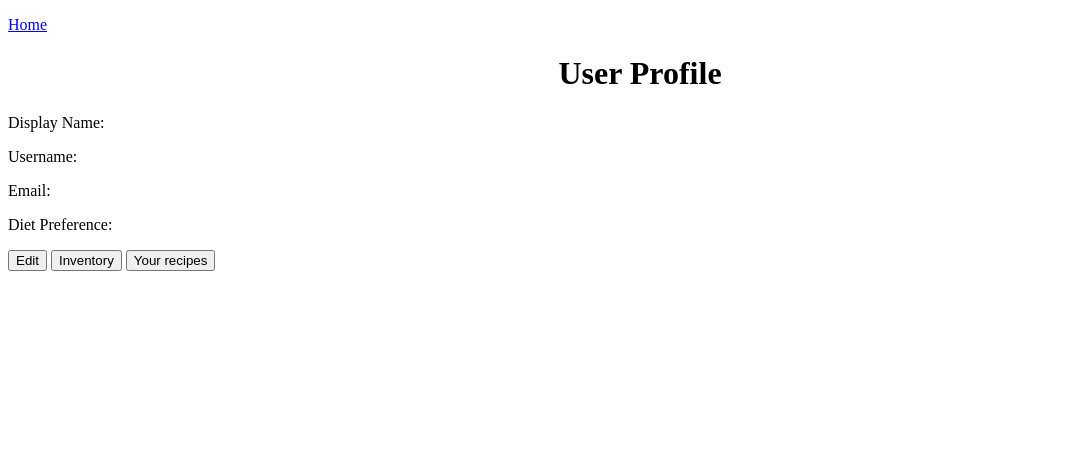
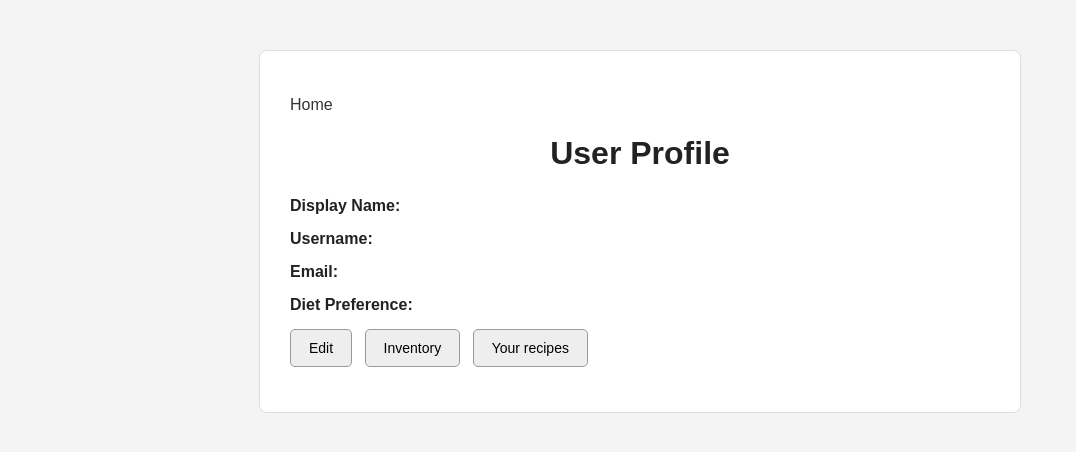
Before and after one commit to prathamshah2207/pantry-app, a website: page user/user_profile.html in a window 1280 px wide. Shown: the whole page, without its empty margins (0-1076 px from the left). Drawn offline with Linux system fonts and the light colour scheme; no server answers.

Commit message:
Added basic css for pages

```diff
--- a/docker-compose.yml
+++ b/docker-compose.yml
@@ -6,3 +6,4 @@ services:
       - "80:80"
     volumes:
       - ./:/app
+      - /app/node_modules
--- /dev/null
+++ b/public/landingpage.css
@@ -0,0 +1,40 @@
+body {
+	font-family: Arial, sans-serif;
+	margin: 0;
+	padding: 0;
+	background-color: #f4f4f4;
+	color: #222;
+	text-align: center;
+}
+
+.container {
+	max-width: 700px;
+	margin: 60px auto;
+	padding: 30px;
+	background-color: white;
+	border: 1px solid #ddd;
+	border-radius: 8px;
+}
+
+h1 {
+	margin-bottom: 20px;
+}
+
+p {
+	font-size: 16px;
+	margin-bottom: 20px;
+}
+
+button {
+	padding: 10px 18px;
+	margin: 5px;
+	border: 1px solid #999;
+	border-radius: 5px;
+	background-color: #eee;
+	cursor: pointer;
+	font-size: 15px;
+}
+
+button:hover {
+	background-color: #ddd;
+}
--- a/server.js
+++ b/server.js
@@ -26,6 +26,7 @@ if (!fs.existsSync(DATA_DIR))
 --------------------- */
 app.use(express.static('inventory'));
 app.use(express.static('user'))
+app.use(express.static('public'))
 app.use(express.json());
 app.use(bodyParser.json());
 app.use(cors());
@@ -39,7 +40,7 @@ app.use(cors());
  */
 
 app.get('/', (req,res) => {
-    res.sendFile("index.html", {root: __dirname});
+    res.sendFile("public/index.html", {root: __dirname});
 });
 
 
--- a/user/user_profile.html
+++ b/user/user_profile.html
@@ -2,8 +2,10 @@
 <html>
 <head>
 	<title>User Profile</title>
+	<link rel="stylesheet" href="userpage.css">
 </head>
 <body>
+	<div class="container">
 		<p><a href="/">Home</a></p>
 		<h1><center><b>User Profile</b></center></h1>
 
@@ -47,7 +49,7 @@
 				<button type="submit">Save</button>
 			</p>
 		</form>
-
+	</div>
 
 
 	<script>
--- /dev/null
+++ b/user/userpage.css
@@ -0,0 +1,62 @@
+body {
+	font-family: Arial, sans-serif;
+	margin: 0;
+	padding: 0;
+	background-color: #f4f4f4;
+	color: #222;
+}
+
+.container {
+	max-width: 700px;
+	margin: 50px auto;
+	padding: 30px;
+	background-color: white;
+	border: 1px solid #ddd;
+	border-radius: 8px;
+}
+
+h1 {
+	text-align: center;
+	margin-bottom: 25px;
+}
+
+p {
+	margin: 15px 0;
+}
+
+label {
+	display: inline-block;
+	min-width: 130px;
+	font-weight: bold;
+}
+
+input,
+select {
+	padding: 8px;
+	border: 1px solid #aaa;
+	border-radius: 4px;
+	font-size: 14px;
+}
+
+button {
+	padding: 10px 18px;
+	margin-right: 8px;
+	border: 1px solid #999;
+	border-radius: 5px;
+	background-color: #eee;
+	cursor: pointer;
+	font-size: 14px;
+}
+
+button:hover {
+	background-color: #ddd;
+}
+
+a {
+	text-decoration: none;
+	color: #333;
+}
+
+a:hover {
+	text-decoration: underline;
+}
```
Also changed, not shown: public/index.html (renamed from index.html, +3 -2 lines), user/signup.html (+3 -1 lines), 2 other files. Lines whose indentation alone changed are shown as unchanged.
